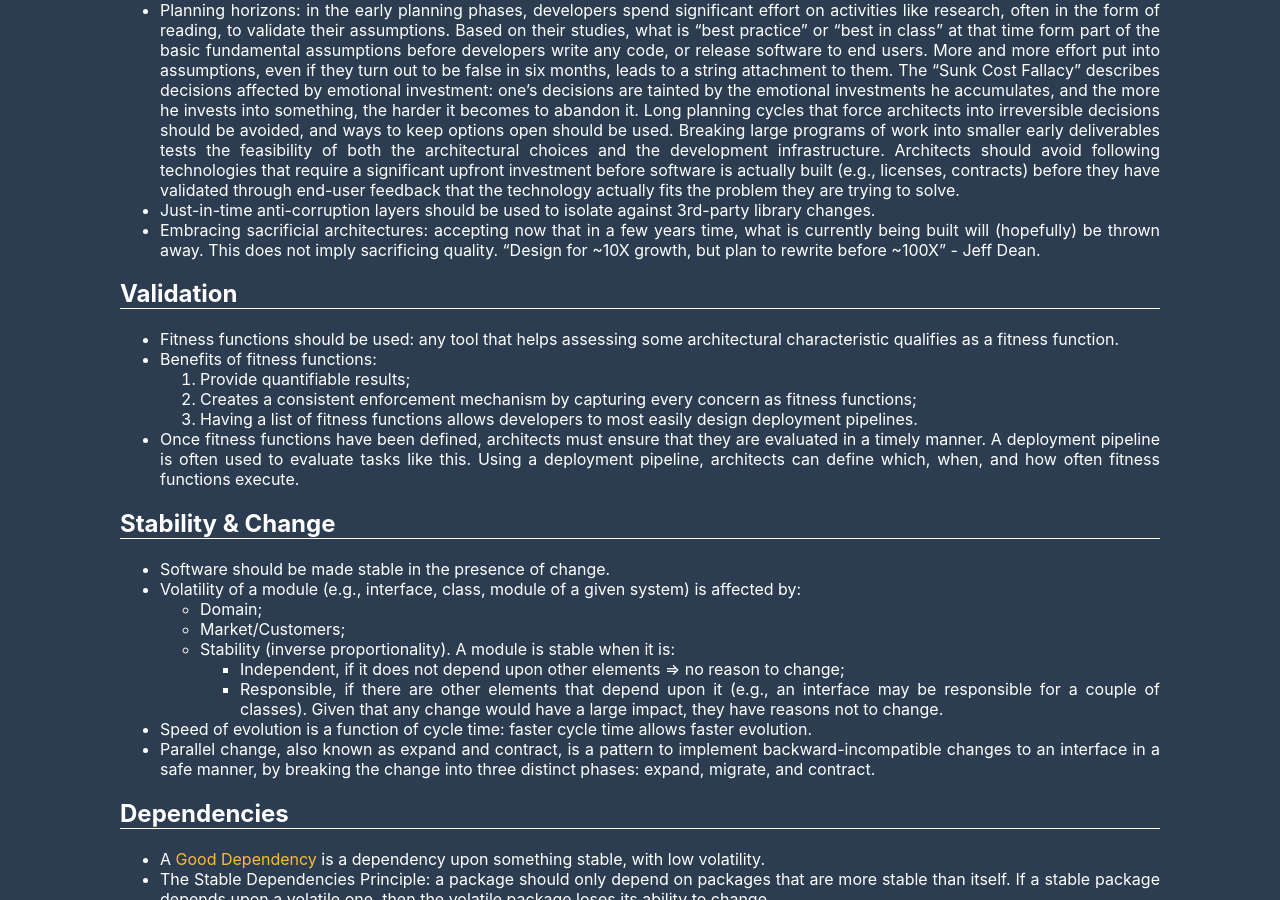
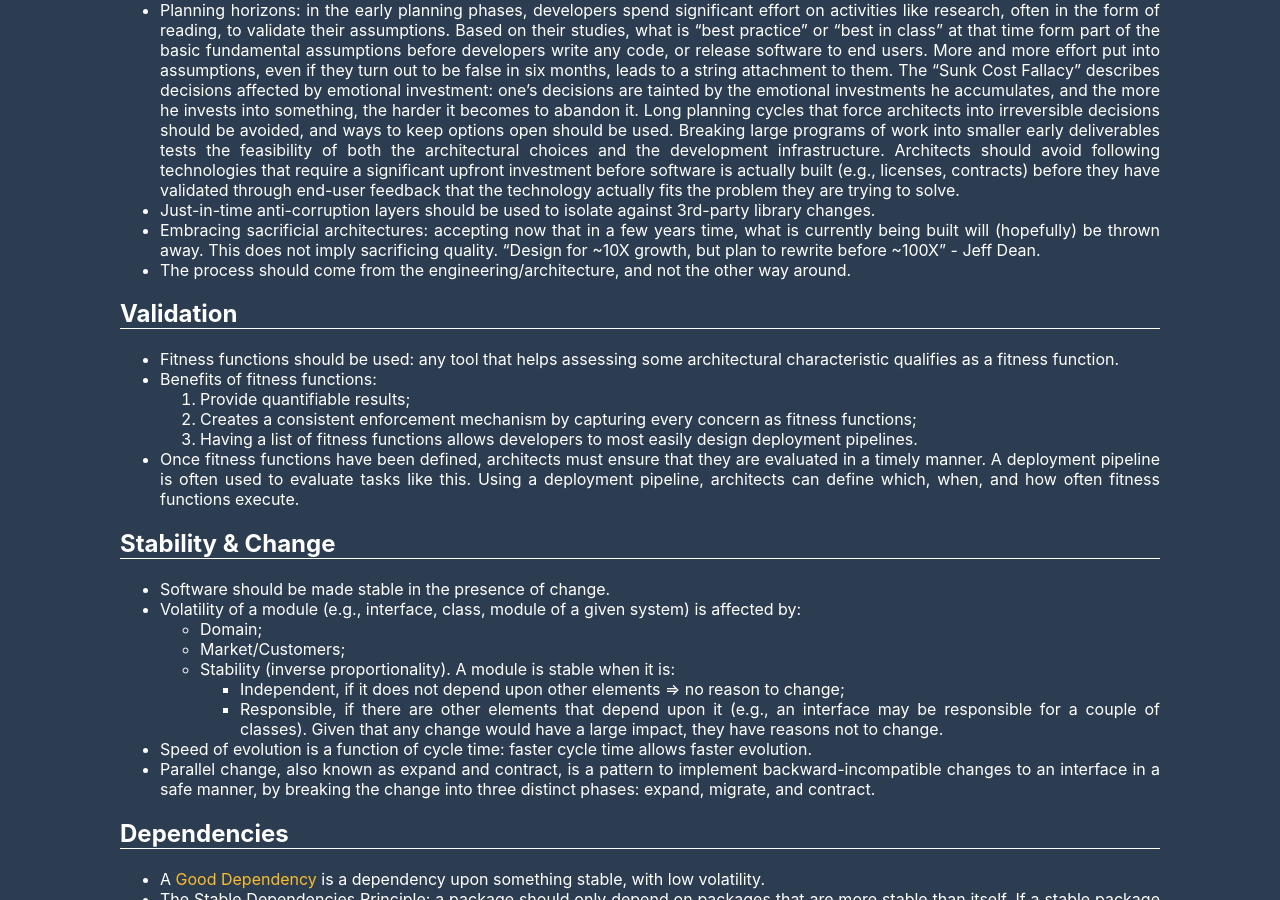
Before and after one commit to brunoroque06/brunoroque06.github.io, a Jekyll site: the page built from _pages/software-architecture.md, in a window 1280 px wide and 900 px high, scrolled down 794 px. Built offline with Jekyll 4.4.1, drawn with Linux system fonts in a browser that asks for light colours.

Commit message:
Add process/architerure entry

```diff
--- a/_pages/software-architecture.md
+++ b/_pages/software-architecture.md
@@ -24,6 +24,7 @@ Organizations which design systems are constrained to produce designs which are
 - Planning horizons: in the early planning phases, developers spend significant effort on activities like research, often in the form of reading, to validate their assumptions. Based on their studies, what is "best practice" or "best in class" at that time form part of the basic fundamental assumptions before developers write any code, or release software to end users. More and more effort put into assumptions, even if they turn out to be false in six months, leads to a string attachment to them. The "Sunk Cost Fallacy" describes decisions affected by emotional investment: one's decisions are tainted by the emotional investments he accumulates, and the more he invests into something, the harder it becomes to abandon it. Long planning cycles that force architects into irreversible decisions should be avoided, and ways to keep options open should be used. Breaking large programs of work into smaller early deliverables tests the feasibility of both the architectural choices and the development infrastructure. Architects should avoid following technologies that require a significant upfront investment before software is actually built (e.g., licenses, contracts) before they have validated through end-user feedback that the technology actually fits the problem they are trying to solve.
 - Just-in-time anti-corruption layers should be used to isolate against 3rd-party library changes.
 - Embracing sacrificial architectures: accepting now that in a few years time, what is currently being built will (hopefully) be thrown away. This does not imply sacrificing quality. "Design for ~10X growth, but plan to rewrite before ~100X" - Jeff Dean.
+- The process should come from the engineering/architecture, and not the other way around.
 
 ## Validation
 
```
